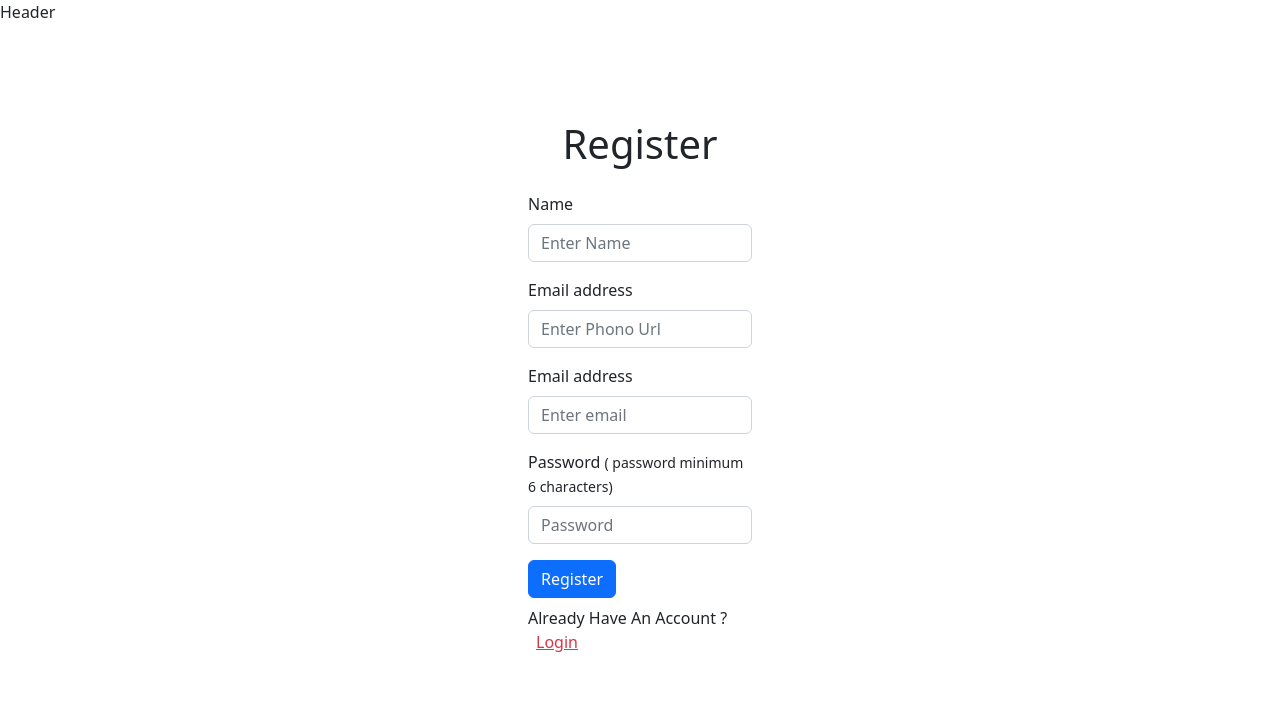
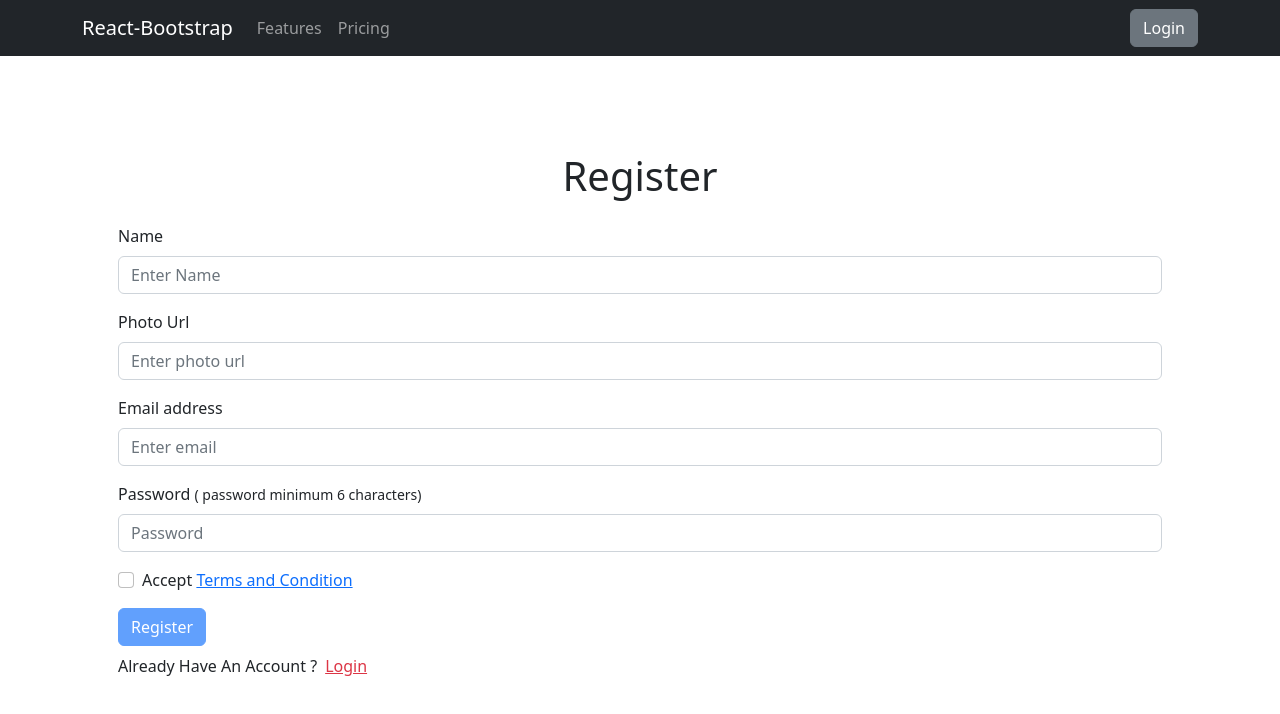
Before and after one commit to nhnishat/chef-hunter-client, a React (Vite) app: page /register in a window 1280 px wide. Shown: the top 714 px of the page. Built offline with nearby package versions, Linux system fonts and the light colour scheme; no server answers.

Commit message:
show profile

```diff
--- a/src/App.jsx
+++ b/src/App.jsx
@@ -1,13 +1,16 @@
 import React, { useContext } from 'react';
 import { Outlet } from 'react-router-dom';
 import { AuthContext } from './Auth/AuthProvider';
+import Header from './Share/Header/Header';
 
 const App = () => {
-	const { user } = useContext(AuthContext);
-	console.log(user);
+	const { currentUser } = useContext(AuthContext);
+	console.log(currentUser);
 	return (
 		<div>
-			Header
+			{/* <h1>{currentUser && currentUser.displayName} </h1> */}
+			{/* <img src={currentUser.photoURL} alt="" /> */}
+			<Header />
 			<Outlet />
 		</div>
 	);
--- a/src/Auth/AuthProvider.jsx
+++ b/src/Auth/AuthProvider.jsx
@@ -1,25 +1,64 @@
 import {
 	createUserWithEmailAndPassword,
 	getAuth,
+	sendPasswordResetEmail,
 	signInWithEmailAndPassword,
+	signOut,
+	updateProfile,
 } from 'firebase/auth';
-import React, { createContext } from 'react';
+import React, { createContext, useEffect, useState } from 'react';
 import app from '../Firebase/Firebase';
 export const AuthContext = createContext(null);
 const AuthProvider = ({ children }) => {
-	const user = { displayName: 'korim' };
+	const [currentUser, setCurrentUser] = useState(null);
+	const [loading, setLoading] = useState(true);
 	const auth = getAuth(app);
 	const createUser = (email, password) => {
+		setLoading(true);
 		return createUserWithEmailAndPassword(auth, email, password);
 	};
 
 	const singIn = (email, password) => {
+		setLoading(true);
 		return signInWithEmailAndPassword(auth, email, password);
 	};
+	const resetPassword = (email) => {
+		setLoading(true);
+		return sendPasswordResetEmail(auth, email);
+	};
+	const updateProfileData = (currentUser, displayName, photo) => {
+		setLoading(true);
+		return updateProfile(currentUser, {
+			displayName: displayName,
+			photoURL: photo,
+		});
+	};
+
+	useEffect(() => {
+		const unsubscribe = auth.onAuthStateChanged((user) => {
+			if (user) {
+				setCurrentUser(user);
+				setLoading(false);
+			} else {
+				setCurrentUser(null);
+			}
+		});
+
+		return unsubscribe;
+	}, []);
+
+	const LogOut = () => {
+		setLoading(true);
+		return signOut(auth);
+	};
 	const authInfo = {
-		user,
+		currentUser,
 		createUser,
 		singIn,
+		resetPassword,
+		updateProfileData,
+		LogOut,
+		loading,
 	};
 	return (
 		<div>
--- a/src/Pages/Log/LogIn.jsx
+++ b/src/Pages/Log/LogIn.jsx
@@ -6,7 +6,7 @@ import { Link } from 'react-router-dom';
 import { AuthContext } from '../../Auth/AuthProvider';
 
 const LogIn = () => {
-	const { singIn } = useContext(AuthContext);
+	const { singIn, resetPassword } = useContext(AuthContext);
 	const [showPassword, setShowPassword] = useState(false);
 	const [error, setError] = useState('');
 	const emailRef = useRef();
@@ -33,12 +33,22 @@ const LogIn = () => {
 				setError(error.message);
 			});
 	};
-	const handleResetPassword = (event) => {
-		console.log(emailRef.current);
+	const handleResetPassword = () => {
+		const email = emailRef.current.value;
+		if (!email) {
+			alert('please provide your email address to reset password');
+		}
+		resetPassword(email)
+			.then(() => {
+				alert('please check your email');
+			})
+			.catch((error) => {
+				setError(error.message);
+			});
 	};
 
 	return (
-		<Container className="w-25 mx-auto mt-5 p-5">
+		<Container className="mx-auto mt-5 p-5">
 			<h1 className="mb-4 text-center">Log in</h1>
 			<Form onSubmit={handleLogIn}>
 				<Form.Group className="mb-3" controlId="formBasicEmail">
@@ -77,7 +87,7 @@ const LogIn = () => {
 					</Link>
 				</div>
 				<p>
-					<Link onClick={handleResetPassword}>Forget Password</Link>
+					<Link onClick={handleResetPassword}>Forget Password?</Link>
 				</p>
 				<p className="text-danger">{error}</p>
 				<Button variant="primary" type="submit" className="my-2">
--- a/src/Pages/Register/Register.jsx
+++ b/src/Pages/Register/Register.jsx
@@ -4,8 +4,10 @@ import { Link } from 'react-router-dom';
 import { AuthContext } from '../../Auth/AuthProvider';
 
 const Register = () => {
+	const [accepted, setAccepted] = useState(false);
 	const [error, setError] = useState('');
-	const { createUser } = useContext(AuthContext);
+	const { createUser, currentUser, updateProfileData } =
+		useContext(AuthContext);
 	const handleRegister = (event) => {
 		event.preventDefault();
 		const form = event.target;
@@ -22,15 +24,26 @@ const Register = () => {
 				const createdUser = result.user;
 				form.reset();
 				setError('');
+				updateUserData(result.user, name, photo);
 				console.log(createdUser);
 			})
 			.catch((error) => {
 				setError(error.message);
 			});
 	};
+	const updateUserData = (user, name, photo) => {
+		if (name) {
+			updateProfileData(user, name, photo)
+				.then(() => console.log('Profile updated successfully'))
+				.catch((error) => setError(error.message));
+		}
+	};
+	const acceptHandle = (e) => {
+		setAccepted(e.target.checked);
+	};
 
 	return (
-		<Container className="w-25 mx-auto mt-5 p-5">
+		<Container className="mx-auto mt-5 p-5">
 			<h1 className="mb-4 text-center">Register</h1>
 			<Form onSubmit={handleRegister}>
 				<Form.Group className="mb-3" controlId="formBasicName">
@@ -43,11 +56,11 @@ const Register = () => {
 					/>
 				</Form.Group>
 				<Form.Group className="mb-3" controlId="formBasicPhoto">
-					<Form.Label>Email address</Form.Label>
+					<Form.Label>Photo Url</Form.Label>
 					<Form.Control
 						type="text"
 						name="photo"
-						placeholder="Enter Phono Url"
+						placeholder="Enter photo url"
 						required
 					/>
 				</Form.Group>
@@ -73,7 +86,25 @@ const Register = () => {
 					/>
 				</Form.Group>
 				<p className="text-danger">{error}</p>
-				<Button variant="primary" type="submit" className="mb-2">
+
+				<Form.Group className="mb-3" controlId="formBasicCheckbox">
+					<Form.Check
+						onClick={acceptHandle}
+						type="checkbox"
+						name="checkbox"
+						label={
+							<>
+								Accept <Link to="/terms">Terms and Condition</Link>
+							</>
+						}
+					/>
+				</Form.Group>
+				<Button
+					disabled={!accepted}
+					variant="primary"
+					type="submit"
+					className="mb-2"
+				>
 					Register
 				</Button>
 				<p>
--- /dev/null
+++ b/src/Pages/Trams/Trams.jsx
@@ -0,0 +1,22 @@
+import React from 'react';
+import { Container } from 'react-bootstrap';
+import { Link } from 'react-router-dom';
+
+const Trams = () => {
+	return (
+		<Container className="my-5">
+			<h2>Trams And Condition</h2>
+			<p>
+				Lorem ipsum dolor sit amet consectetur adipisicing elit. Excepturi
+				voluptatem perferendis, dolore beatae odio libero voluptas rem nemo
+				error sapiente labore quam. Inventore numquam autem quisquam
+				necessitatibus omnis temporibus dolor.
+			</p>
+			<p>
+				Go Back <Link to="/register">Register</Link>
+			</p>
+		</Container>
+	);
+};
+
+export default Trams;
--- a/src/Routes/Routers.jsx
+++ b/src/Routes/Routers.jsx
@@ -3,6 +3,7 @@ import { createBrowserRouter } from 'react-router-dom';
 import App from '../App';
 import LogIn from '../Pages/Log/LogIn';
 import Register from '../Pages/Register/Register';
+import Trams from '../Pages/Trams/Trams';
 const Routers = createBrowserRouter([
 	{
 		path: '/',
@@ -16,6 +17,10 @@ const Routers = createBrowserRouter([
 				path: '/register',
 				element: <Register />,
 			},
+			{
+				path: 'terms',
+				element: <Trams />,
+			},
 		],
 	},
 ]);
--- /dev/null
+++ b/src/Share/Header/Header.jsx
@@ -0,0 +1,69 @@
+import React, { useContext } from 'react';
+import { Container, Nav, Navbar } from 'react-bootstrap';
+import { Link } from 'react-router-dom';
+import { AuthContext } from '../../Auth/AuthProvider';
+
+const Header = () => {
+	const { currentUser, LogOut } = useContext(AuthContext);
+	const handleLogOut = () => {
+		LogOut()
+			.then()
+			.catch((error) => {
+				console.log(error);
+			});
+	};
+
+	return (
+		<Navbar collapseOnSelect expand="lg" bg="dark" variant="dark">
+			<Container>
+				<Navbar.Brand href="#home">React-Bootstrap</Navbar.Brand>
+				<Navbar.Toggle aria-controls="responsive-navbar-nav" />
+				<Navbar.Collapse id="responsive-navbar-nav">
+					<Nav className="me-auto">
+						<Nav.Link href="#features">Features</Nav.Link>
+						<Nav.Link href="#pricing">Pricing</Nav.Link>
+					</Nav>
+					<Nav className="d-flex justify-content-center align-items-center">
+						<div>
+							{currentUser && currentUser.photoURL && (
+								<Nav.Link href="#deets">
+									<img
+										src={currentUser.photoURL}
+										alt="Profile"
+										title={currentUser.displayName}
+										style={{
+											width: '60px',
+											height: '60px',
+											borderRadius: '50%',
+										}}
+									/>
+								</Nav.Link>
+							)}
+						</div>
+
+						<div>
+							{currentUser ? (
+								<button
+									onClick={handleLogOut}
+									type="button"
+									className="btn btn-secondary"
+								>
+									Logout
+								</button>
+							) : (
+								<Link
+									to="/login"
+									className="btn btn-secondary text-white text-decoration-none"
+								>
+									Login
+								</Link>
+							)}
+						</div>
+					</Nav>
+				</Navbar.Collapse>
+			</Container>
+		</Navbar>
+	);
+};
+
+export default Header;
```
Also changed, not shown: src/Share/Footer/Footer.jsx (added).
